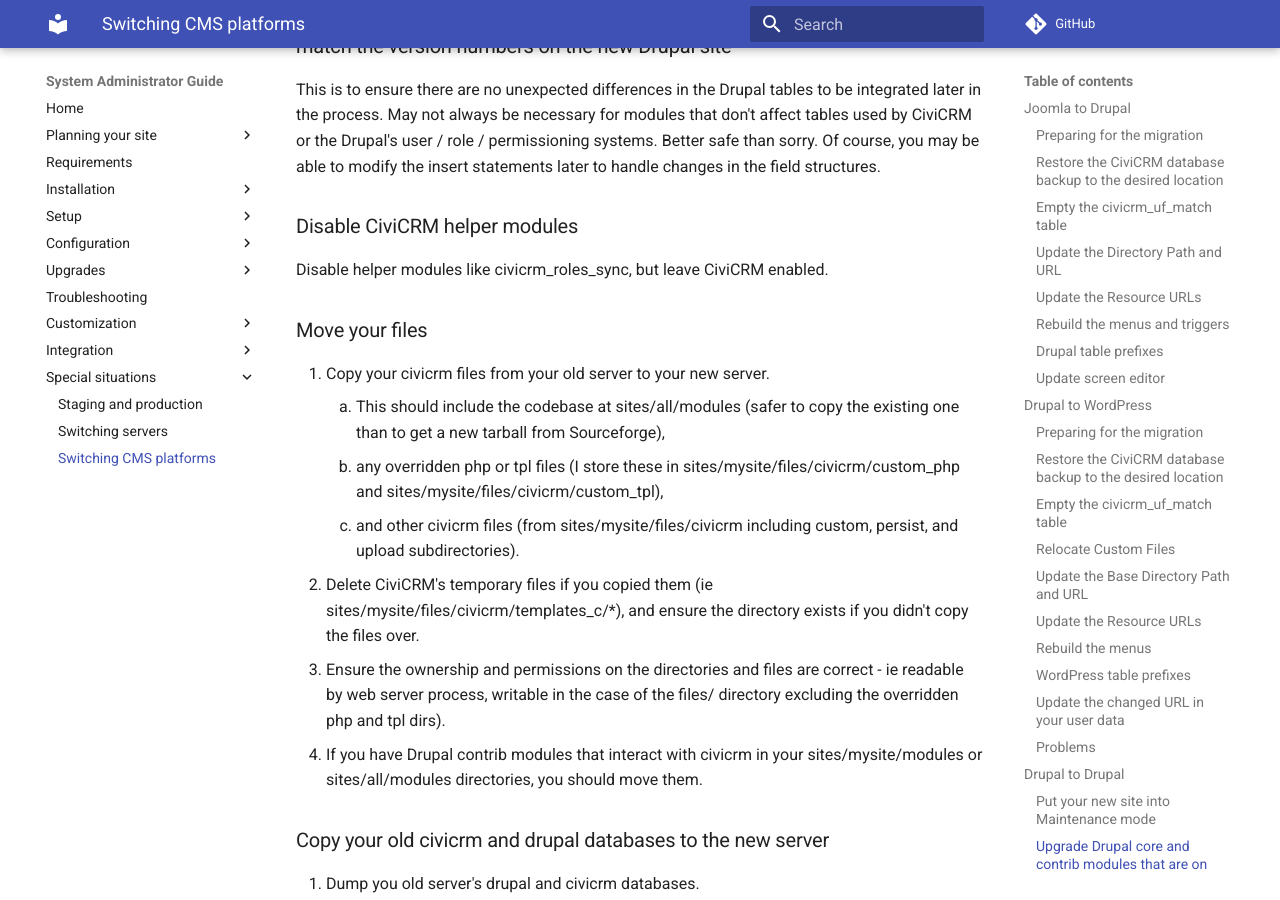
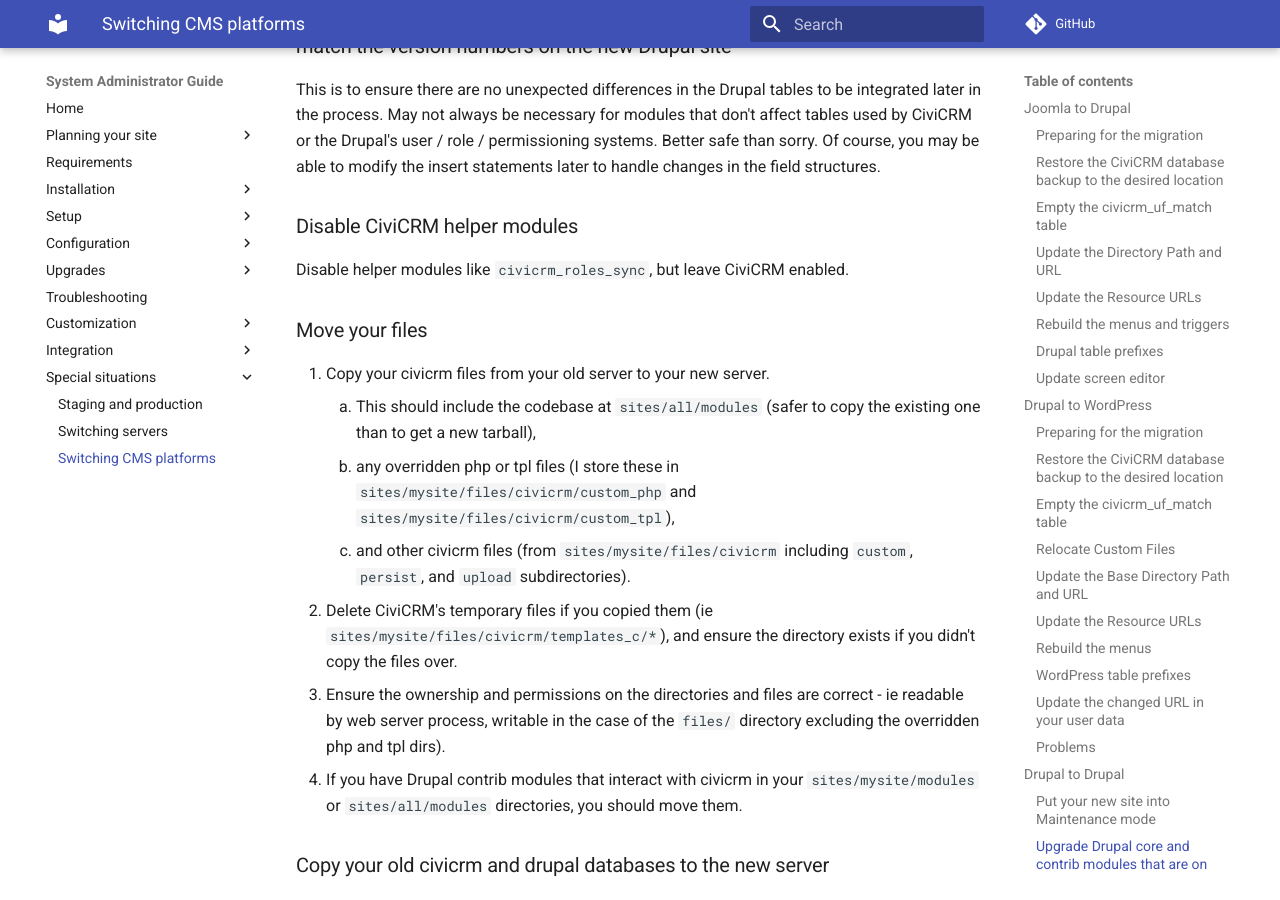
Before and after one commit to civicrm/civicrm-sysadmin-guide, an MkDocs documentation site: the page built from docs/misc/switch-cms.md, in a window 1280 px wide and 900 px high, scrolled down 7256 px. Built offline with MkDocs 1.6.1 and Material for MkDocs 9.7.7, drawn with Linux system fonts in a browser that asks for light colours; comment, search, counter and statistics services are not loaded; old or Windows-style settings are respelled for this version of MkDocs.

```diff
--- a/docs/misc/switch-cms.md
+++ b/docs/misc/switch-cms.md
@@ -221,17 +221,17 @@ This is to ensure there are no unexpected differences in the Drupal tables to be
 
 ### Disable CiviCRM helper modules
 
-Disable helper modules like civicrm_roles_sync, but leave CiviCRM enabled.
+Disable helper modules like `civicrm_roles_sync`, but leave CiviCRM enabled.
 
 ### Move your files
 
 1. Copy your civicrm files from your old server to your new server.
-    1. This should include the codebase at sites/all/modules (safer to copy the existing one than to get a new tarball from Sourceforge),
-    1. any overridden php or tpl files (I store these in sites/mysite/files/civicrm/custom_php and sites/mysite/files/civicrm/custom_tpl),
-    1. and other civicrm files (from sites/mysite/files/civicrm including custom, persist, and upload subdirectories).
-1. Delete CiviCRM's temporary files if you copied them (ie sites/mysite/files/civicrm/templates_c/*), and ensure the directory exists if you didn't copy the files over.
-1. Ensure the ownership and permissions on the directories and files are correct - ie readable by web server process, writable in the case of the files/ directory excluding the overridden php and tpl dirs).
-1. If you have Drupal contrib modules that interact with civicrm in your sites/mysite/modules or sites/all/modules directories, you should move them.
+    1. This should include the codebase at `sites/all/modules` (safer to copy the existing one than to get a new tarball),
+    1. any overridden php or tpl files (I store these in `sites/mysite/files/civicrm/custom_php` and `sites/mysite/files/civicrm/custom_tpl`),
+    1. and other civicrm files (from `sites/mysite/files/civicrm` including `custom`, `persist`, and `upload` subdirectories).
+1. Delete CiviCRM's temporary files if you copied them (ie `sites/mysite/files/civicrm/templates_c/*`), and ensure the directory exists if you didn't copy the files over.
+1. Ensure the ownership and permissions on the directories and files are correct - ie readable by web server process, writable in the case of the `files/` directory excluding the overridden php and tpl dirs).
+1. If you have Drupal contrib modules that interact with civicrm in your `sites/mysite/modules` or `sites/all/modules` directories, you should move them.
 
 ### Copy your old civicrm and drupal databases to the new server
 
```
Also changed, not shown: docs/install/joomla.md (+1 -1 lines), docs/install/wordpress.md (+2 -2 lines).
